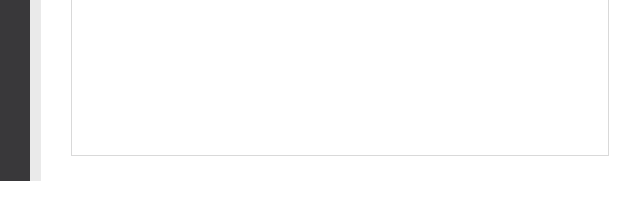
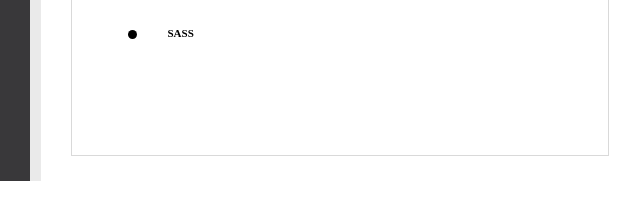
Before and after one commit to PeKanIdea/resum, a plain HTML site: page resum/index.html in a window 1280 px wide. Shown: the part 1388-1585 px from the top of the page, 476-1116 px from the left. Drawn offline with Linux system fonts and the light colour scheme.

Commit message:
Update index.html

```diff
--- a/resum/index.html
+++ b/resum/index.html
@@ -149,6 +149,8 @@
                         </li>
                         <li class="list-item list-item_non-border">
                             <h4 class="list-item_title">GIT</h4>
+                        </li><li class="list-item list-item_non-border">
+                            <h4 class="list-item_title">SASS</h4>
                         </li>
                     </ul>
                 </div>
```
